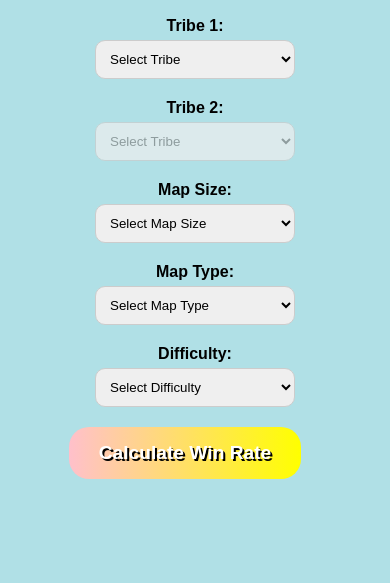
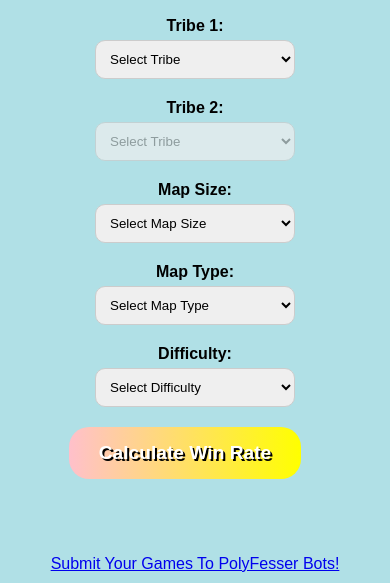
Before and after one commit to CoderScott2023/PolyFesserBots, a plain HTML site: page index.html in a window 390 px wide. Shown: the part 261-844 px from the top of the page. Drawn offline with Linux system fonts and the light colour scheme.

Commit message:
Update index.html

```diff
--- a/index.html
+++ b/index.html
@@ -1,4 +1,3 @@
-
 <!DOCTYPE html>
 <html lang="en">
 
@@ -92,6 +91,7 @@
     </div>
     <button id="clickButton" ,type="button" , onclick="onClick()">Calculate Win Rate</button>
     <div id="result"></div>
+    <a href="https://forms.gle/7c6EA6cicjS77CoZA" id="submitLink">Submit Your Games To PolyFesser Bots!</a>
   </div>
   <div id="statPage" class="hidden">
     <h2 id="winningText" style="text-align: center;"></h2>
@@ -122,6 +122,18 @@
 <script src="script.js"></script>
 <link rel="stylesheet" href="style.css">
 <style>
+  @media (max-width: 768px) {
+    #submitLink {
+      bottom: 10px;
+      /* Adjust this value to avoid overlap on smaller screens */
+    }
+  }
+
+  #submitLink {
+    bottom: 10px;
+    position: fixed;
+  }
+
   .sources {
     text-align: center;
   }
```
